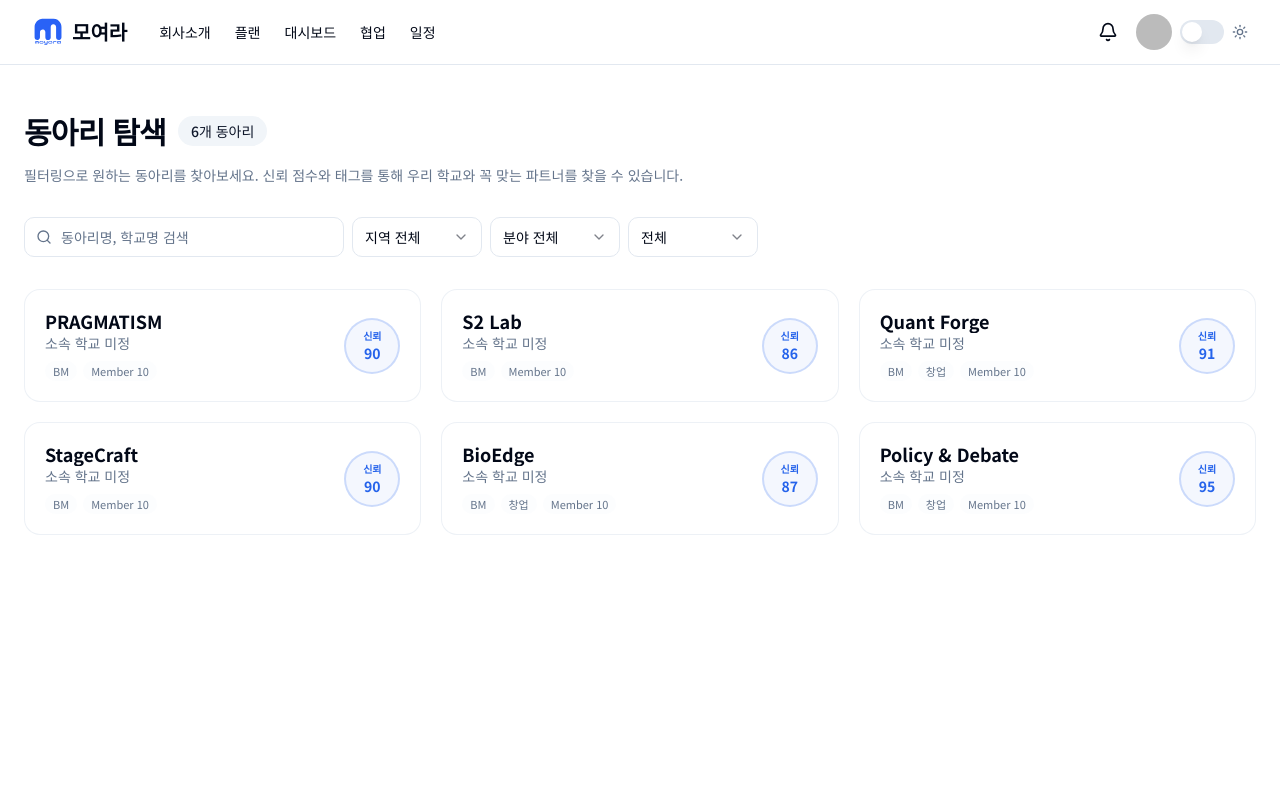
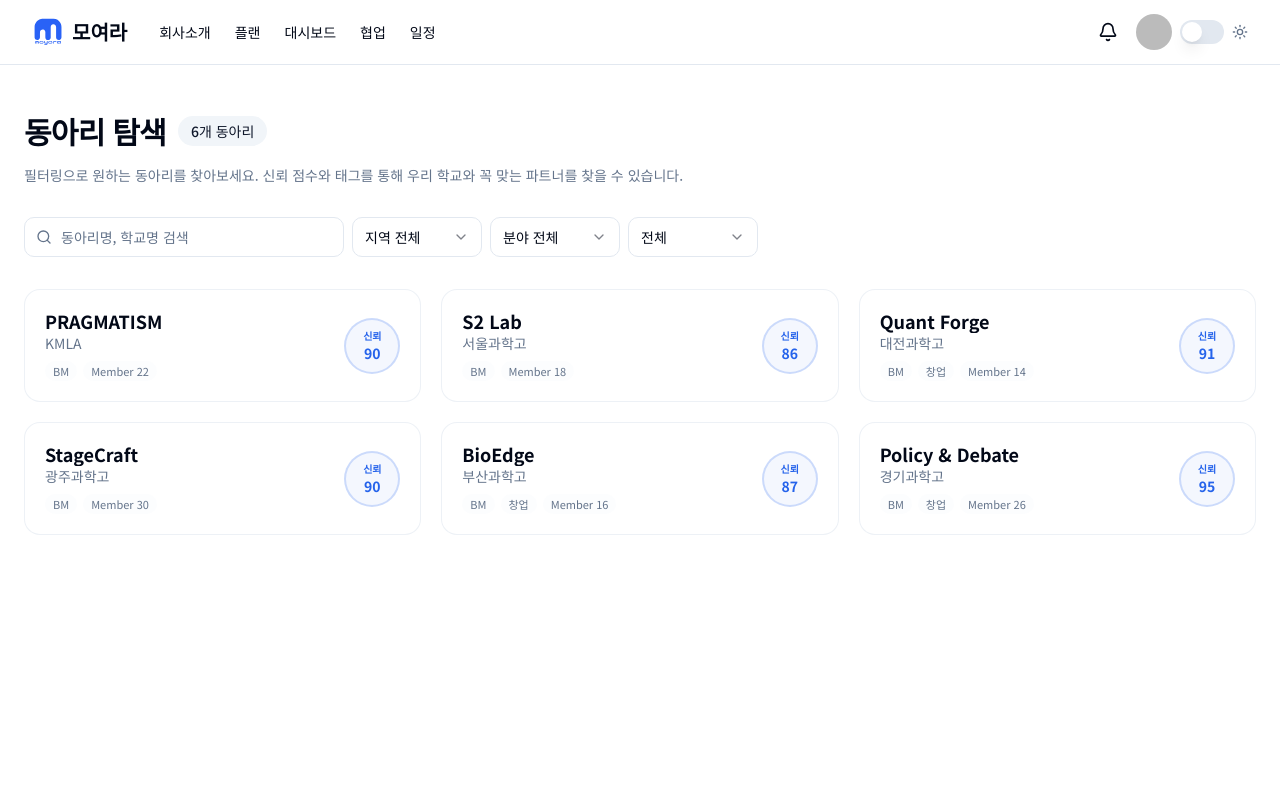
Before and after one commit to AVenturesKMLA/moyora, a Next.js app: page /club/search in a window 1280 px wide. Shown: the top 800 px of the page. Built offline with nearby package versions, Linux system fonts and the light colour scheme; no server answers; the database is empty; sample sign-in values are in the browser's storage.

Commit message:
fix: resolve build errors - update Club interface usage (school_name -> school, member_count -> size)

```diff
--- a/src/app/(protected)/club/search/page.tsx
+++ b/src/app/(protected)/club/search/page.tsx
@@ -27,7 +27,7 @@ export default function ClubSearchPage() {
         if (!state) return [];
         return state.clubs.filter(club => {
             const matchesQuery = club.name.toLowerCase().includes(query.toLowerCase()) ||
-                club.school_name?.toLowerCase().includes(query.toLowerCase());
+                (club.school && club.school.toLowerCase().includes(query.toLowerCase()));
             // Mock region filter (assuming club has no region field in demoData yet, we skip strict filtering or add it later)
             // For now just substring match
             const matchesRegion = regionFilter === 'all' || true;
--- a/src/components/cards/ClubCard.tsx
+++ b/src/components/cards/ClubCard.tsx
@@ -22,7 +22,7 @@ export function ClubCard({ club, onClick }: ClubCardProps) {
                         {club.name}
                     </h3>
                     <p className="text-sm text-muted-foreground truncate">
-                        {club.school_name || "소속 학교 미정"}
+                        {club.school || "소속 학교 미정"}
                     </p>
                 </div>
 
@@ -34,7 +34,7 @@ export function ClubCard({ club, onClick }: ClubCardProps) {
                         </Badge>
                     ))}
                     <Badge variant="outline" className="rounded-full font-normal text-muted-foreground bg-muted/20 border-0 text-[11px] px-2">
-                        Member {club.member_count || 10}
+                        Member {club.size || 10}
                     </Badge>
                 </div>
             </div>
```
